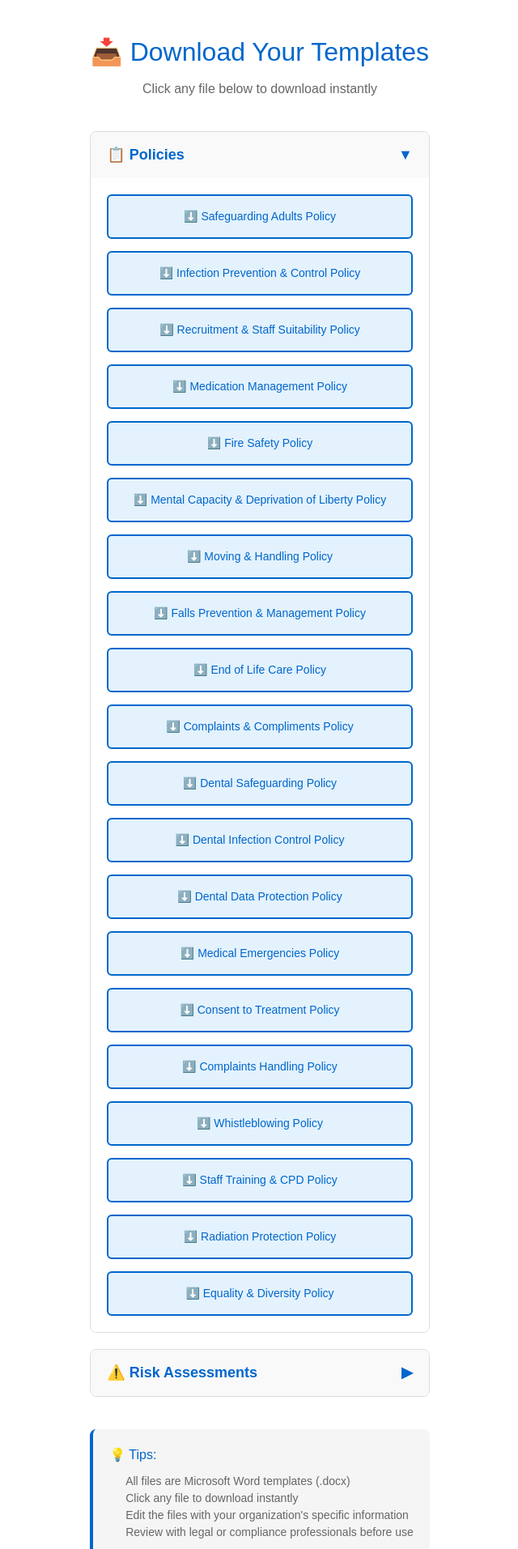
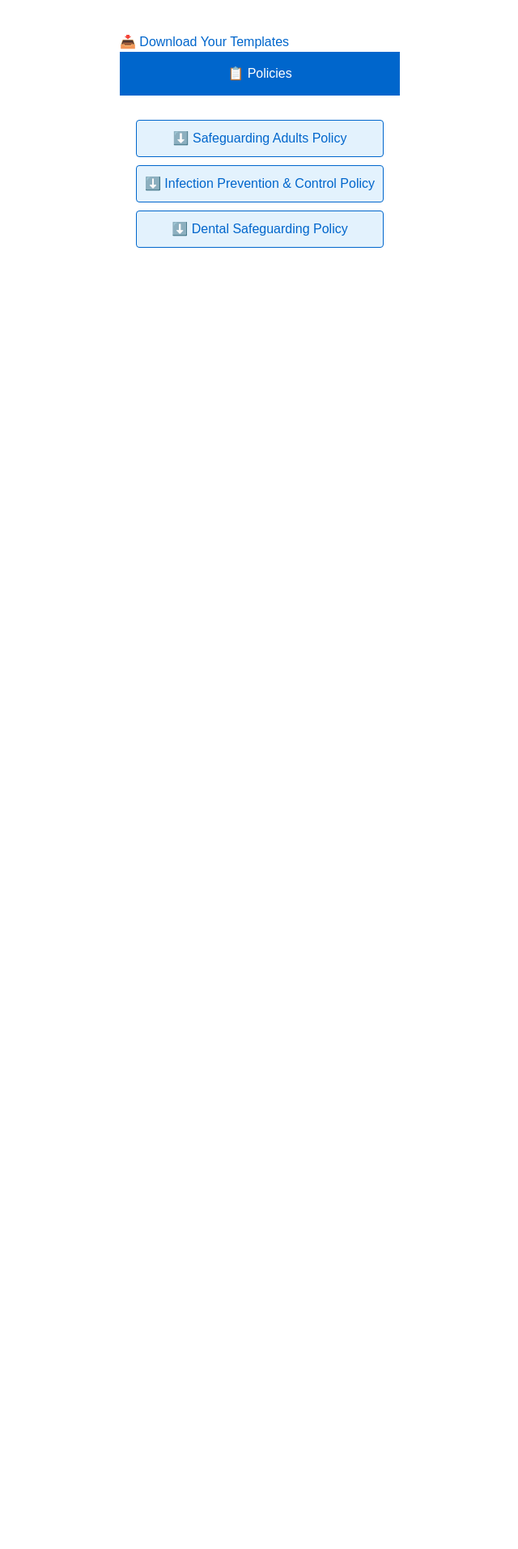
Before and after one commit to AScottCWC/barkerscott-web, a Next.js app: page /downloads in a window 1280 px wide. Shown: the top 1913 px of the page at 81% size, without its empty margins (319-959 px from the left). After the commit the page ends 800 px from the top, so only its background shows below. Built offline with nearby package versions, Linux system fonts and the light colour scheme.

Commit message:
recreate downloads page from scratch - simplified version

```diff
--- a/app/downloads/page.tsx
+++ b/app/downloads/page.tsx
@@ -8,44 +8,7 @@ const downloadSections = {
     files: [
       { name: 'Safeguarding Adults Policy', path: '/downloads/policies/care-home/safeguarding-adults-policy.docx.docx' },
       { name: 'Infection Prevention & Control Policy', path: '/downloads/policies/care-home/infection-prevention-control-policy.docx.docx' },
-      { name: 'Recruitment & Staff Suitability Policy', path: '/downloads/policies/care-home/recruitment-staff-suitability-policy.docx.docx' },
-      { name: 'Medication Management Policy', path: '/downloads/policies/care-home/medication-management-policy.docx.docx' },
-      { name: 'Fire Safety Policy', path: '/downloads/policies/care-home/fire-safety-policy.docx.docx' },
-      { name: 'Mental Capacity & Deprivation of Liberty Policy', path: '/downloads/policies/care-home/mental-capacity-deprivation-of-liberty-safeguards-dols-policy.docx.docx' },
-      { name: 'Moving & Handling Policy', path: '/downloads/policies/care-home/moving-handling-policy.docx.docx' },
-      { name: 'Falls Prevention & Management Policy', path: '/downloads/policies/care-home/falls-prevention-management-policy.docx.docx' },
-      { name: 'End of Life Care Policy', path: '/downloads/policies/care-home/end-of-life-care-policy.docx.docx' },
-      { name: 'Complaints & Compliments Policy', path: '/downloads/policies/care-home/complaints-compliments-policy.docx.docx' },
       { name: 'Dental Safeguarding Policy', path: '/downloads/policies/dental/safeguarding-children-vulnerable-adults-policy.docx.docx' },
-      { name: 'Dental Infection Control Policy', path: '/downloads/policies/dental/infection-prevention-control-policy.docx.docx' },
-      { name: 'Dental Data Protection Policy', path: '/downloads/policies/dental/data-protection-confidentiality-policy.docx.docx' },
-      { name: 'Medical Emergencies Policy', path: '/downloads/policies/dental/medical-emergencies-policy.docx.docx' },
-      { name: 'Consent to Treatment Policy', path: '/downloads/policies/dental/consent-to-treatment-policy.docx.docx' },
-      { name: 'Complaints Handling Policy', path: '/downloads/policies/dental/complaints-handling-policy.docx.docx' },
-      { name: 'Whistleblowing Policy', path: '/downloads/policies/dental/whistleblowing-raising-concerns-policy.docx.docx' },
-      { name: 'Staff Training & CPD Policy', path: '/downloads/policies/dental/staff-training-cpd-competency-policy.docx.docx' },
-      { name: 'Radiation Protection Policy', path: '/downloads/policies/dental/radiation-protection-policy.docx.docx' },
-      { name: 'Equality & Diversity Policy', path: '/downloads/policies/dental/equality-diversity-Reasonable-adjustments-policy.docx.docx' },
-    ],
-  },
-  assessments: {
-    title: '⚠️ Risk Assessments',
-    files: [
-      { name: 'Safeguarding Adults Risk Assessment', path: '/downloads/risk-assessments/care-home/safeguarding-adults.docx.docx' },
-      { name: 'Infection Control Risk Assessment', path: '/downloads/risk-assessments/care-home/infection-prevention-control.docx.docx' },
-      { name: 'Falls Prevention Risk Assessment', path: '/downloads/risk-assessments/care-home/Falls-prevention-management.docx.docx' },
-      { name: 'Lone Working Risk Assessment', path: '/downloads/risk-assessments/care-home/lone-working-staff-safety.docx.docx' },
-      { name: 'Medication Management Risk Assessment', path: '/downloads/risk-assessments/care-home/medication-management.docx.docx' },
-      { name: 'Nutrition & Hydration Risk Assessment', path: '/downloads/risk-assessments/care-home/nutrition-hydration-choking.docx.docx' },
-      { name: 'Pressure Ulcer Prevention Risk Assessment', path: '/downloads/risk-assessments/care-home/pressure-ulcer-prevention-skin-integrity.docx.docx' },
-      { name: 'Moving & Handling Risk Assessment', path: '/downloads/risk-assessments/care-home/moving-handling.docx.docx' },
-      { name: 'Mental Capacity Risk Assessment', path: '/downloads/risk-assessments/care-home/mental-capacity-deprivation-of-liberty.docx.docx' },
-      { name: 'Fire Safety Risk Assessment', path: '/downloads/risk-assessments/care-home/fire-safety.docx.docx' },
-      { name: 'Dental Safeguarding Risk Assessment', path: '/downloads/risk-assessments/dental/safeguarding-vulnerable_patients-adults-children-risk-assessment.docx.docx' },
-      { name: 'Dental Medical Emergencies Risk Assessment', path: '/downloads/risk-assessments/dental/medical-emergencies-in-the-dental-practice-risk-assessment.docx.docx' },
-      { name: 'Aesthetic Chemical Skin Peels Risk Assessment', path: '/downloads/risk-assessments/aesthetic/chemical-skin-peels.docx.docx' },
-      { name: 'Aesthetic Laser & IPL Risk Assessment', path: '/downloads/risk-assessments/aesthetic/laser-intense-pulsed-light-ipl-treatments.docx.docx' },
-      { name: 'Aesthetic Botox Administration Risk Assessment', path: '/downloads/risk-assessments/aesthetic/botulinum-toxin-botox-administration.docx.docx' },
     ],
   },
 };
@@ -64,59 +27,23 @@ export default function DownloadsPage() {
 
   return (
     <div style={{ maxWidth: '1000px', margin: '0 auto', padding: '40px 20px', fontFamily: 'Arial, sans-serif' }}>
-      <div style={{ textAlign: 'center', marginBottom: '40px' }}>
-        <h1 style={{ color: '#0066cc', marginBottom: '10px', fontSize: '32px' }}>📥 Download Your Templates</h1>
-        <p style={{ color: '#666', fontSize: '16px' }}>Click any file below to download instantly</p>
-      </div>
-
-      <div style={{ display: 'flex', flexDirection: 'column', gap: '20px' }}>
+      <h1 style={{ color: '#0066cc' }}>📥 Download Your Templates</h1>
       {Object.entries(downloadSections).map(([sectionKey, section]) => (
-          <div key={sectionKey} style={{ border: '1px solid #ddd', borderRadius: '8px', overflow: 'hidden' }}>
-            <button
-              onClick={() => setExpandedSection(expandedSection === sectionKey ? null : sectionKey)}
-              style={{
-                width: '100%',
-                padding: '15px 20px',
-                background: '#f9f9f9',
-                border: 'none',
-                textAlign: 'left',
-                cursor: 'pointer',
-                fontSize: '18px',
-                fontWeight: 'bold',
-                color: '#0066cc',
-                display: 'flex',
-                justifyContent: 'space-between',
-                alignItems: 'center',
-              }}
-            >
-              <span>{section.title}</span>
-              <span>{expandedSection === sectionKey ? '▼' : '▶'}</span>
+        <div key={sectionKey}>
+          <button onClick={() => setExpandedSection(expandedSection === sectionKey ? null : sectionKey)} style={{ width: '100%', padding: '15px', background: '#0066cc', color: 'white', border: 'none', cursor: 'pointer', fontSize: '16px' }}>
+            {section.title}
           </button>
-
           {expandedSection === sectionKey && (
-              <div style={{ padding: '20px', background: '#fff' }}>
-                <div style={{ display: 'grid', gridTemplateColumns: 'repeat(auto-fill, minmax(300px, 1fr))', gap: '15px' }}>
+            <div style={{ padding: '20px' }}>
               {section.files.map((file, idx) => (
-                    <div key={idx} style={{ padding: '15px', background: '#e3f2fd', border: '2px solid #0066cc', borderRadius: '6px', cursor: 'pointer', transition: 'all 0.2s', textAlign: 'center', fontWeight: '500', fontSize: '14px', color: '#0066cc' }} onMouseEnter={(e) => { e.currentTarget.style.background = '#0066cc'; e.currentTarget.style.color = 'white'; e.currentTarget.style.transform = 'translateY(-2px)'; }} onMouseLeave={(e) => { e.currentTarget.style.background = '#e3f2fd'; e.currentTarget.style.color = '#0066cc'; e.currentTarget.style.transform = 'translateY(0)'; }} onClick={() => handleDownload(file.path)}>
+                <button key={idx} onClick={() => handleDownload(file.path)} style={{ display: 'block', width: '100%', padding: '10px', margin: '10px 0', background: '#e3f2fd', border: '1px solid #0066cc', borderRadius: '4px', cursor: 'pointer', color: '#0066cc' }}>
                   ⬇️ {file.name}
-                    </div>
+                </button>
               ))}
-                </div>
             </div>
           )}
         </div>
       ))}
     </div>
-
-      <div style={{ marginTop: '40px', padding: '20px', background: '#f5f5f5', borderRadius: '8px', borderLeft: '4px solid #0066cc' }}>
-        <h3 style={{ color: '#0066cc', margin: '0 0 10px 0' }}>💡 Tips:</h3>
-        <ul style={{ margin: '0', paddingLeft: '20px', color: '#666', fontSize: '14px' }}>
-          <li>All files are Microsoft Word templates (.docx)</li>
-          <li>Click any file to download instantly</li>
-          <li>Edit the files with your organization's specific information</li>
-          <li>Review with legal or compliance professionals before use</li>
-        </ul>
-      </div>
-    </div>
   );
 }
```
Lines whose indentation alone changed are shown as unchanged.
